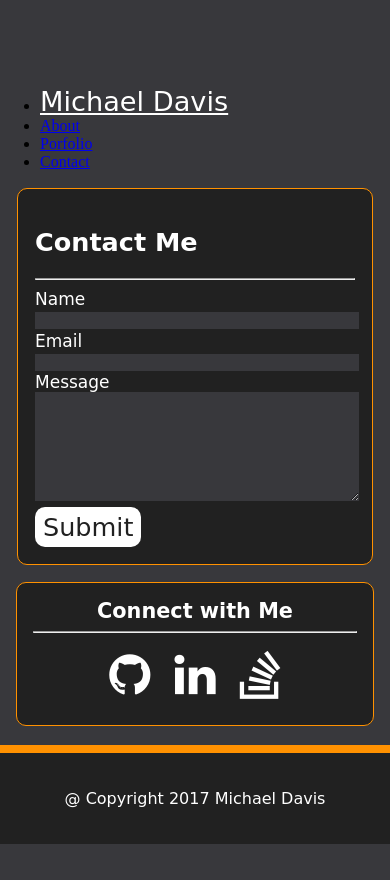
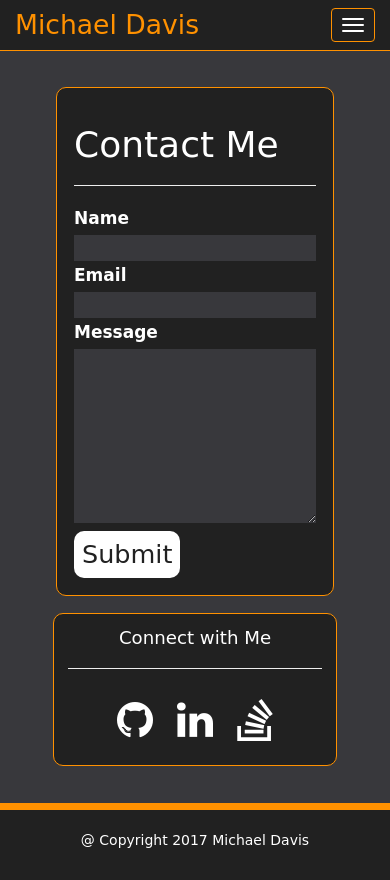
Before and after one commit to mhdavis/Basic-Portfolio-Bootstrap, a plain HTML site: page contact.html in a window 390 px wide. Before the commit the page ends 844 px from the top, so only its background shows below. Drawn offline with nearby package versions, Linux system fonts and the light colour scheme; a web font is replaced by a local one.

Commit message:
Readjusted contact.html to be responsive with bootstrap

```diff
--- a/contact.html
+++ b/contact.html
@@ -3,26 +3,53 @@
   <head>
     <meta charset="utf-8">
     <meta name="viewport" content="width=device-width, intial-scale=1.0">
-    <title>Michael Davis Contact</title>
+    <title>Michael Davis Portfolio</title>
 
     <!-- CSS -->
+    <!-- Bootstrap CSS -->
+    <link rel="stylesheet" type="text/css" href="https://maxcdn.bootstrapcdn.com/bootstrap/3.3.7/css/bootstrap.min.css">
     <link rel="stylesheet" type="text/css" href="assets/css/font-awesome/css/font-awesome.min.css">
     <link href="https://fonts.googleapis.com/css?family=Knewave|Roboto" rel="stylesheet">
     <link rel="stylesheet" type="text/css" href="assets/css/style.css"/>
+    <!-- jQuery -->
+    <script
+    src="https://code.jquery.com/jquery-3.2.1.min.js"
+    integrity="sha256-hwg4gsxgFZhOsEEamdOYGBf13FyQuiTwlAQgxVSNgt4="
+    crossorigin="anonymous"></script>
+    <!-- Boostrap JS -->
+    <script src="https://maxcdn.bootstrapcdn.com/bootstrap/3.3.7/js/bootstrap.min.js"></script>
   </head>
 
   <body>
-    <nav>
-      <ul class="topnav">
-        <li><a id="nav-logo" class="nav-style" href="#">Michael Davis</a></li>
-        <li><a class="nav-item nav-style" href="#">About</a></li>
-        <li><a class="nav-item nav-style" href="#">Porfolio</a></li>
-        <li><a class="nav-item nav-style" href="#">Contact</a></li>
-      </ul>
-    </nav>
 
-      <div id="container" class="clearfix">
-        <section id="main-section">
+      <nav id="custom-navbar-style" class="navbar navbar-fixed-top">
+        <div class="container">
+          <div class="navbar-header">
+            <button id="collapse-button-style" type="button" class="navbar-toggle collapsed"
+            data-toggle="collapse" data-target="#navbar"
+            aria-expanded="false" aria-controls="navbar">
+              <span class="sr-only">Toggle navigation</span>
+              <span class="custom-icon-style icon-bar"></span>
+              <span class="custom-icon-style icon-bar"></span>
+              <span class="custom-icon-style icon-bar"></span>
+            </button>
+            <a id="nav-logo" class="navbar-brand" href="#">Michael Davis</a>
+          </div> <!-- End navbar-header -->
+          <div id="navbar" class="collapse navbar-collapse">
+            <ul class="nav navbar-nav navbar-right">
+              <li><a class="nav-item custom-nav-style" href="#">About</a></li>
+              <li><a class="nav-item custom-nav-style" href="#">Porfolio</a></li>
+              <li><a class="nav-item custom-nav-style" href="#">Contact</a></li>
+            </ul>
+          </div> <!-- End collapse -->
+        </div> <!-- End container -->
+      </nav>
+
+
+  <div id="custom-container">
+    <div class="container-fluid">
+      <div class="row">
+        <div id="main-section" class="col-lg-7 col-md-7 col-sm-7">
           <h1 id="contact-me">Contact Me</h1>
           <hr>
           <!-- Contact form -->
@@ -40,22 +67,24 @@
           		<textarea id="message" class="input" name="message" rows="7" cols="30"></textarea><br />
           	</div>
           	<input id="submit-btn" type="submit" value="Submit" />
-          </form>
+          </div>
           <!-- Contact form -->
 
         </section>
 
-        <aside id="social-media-container">
+        <div id="social-media-container" class="col-lg-4 col-md-4 col-sm-4">
           <h2 id="social-media-title">Connect with Me</h2>
           <hr>
           <a class="social-anchor" href="https://github.com/mhdavis" target="_blank"><i class="fa fa-github social-btn"></i></a>
           <a class="social-anchor" href="https://www.linkedin.com/in/michael-davis-1b31b7124/" target="_blank"><i class="fa fa-linkedin social-btn"></i></a>
           <a class="social-anchor" href="https://stackoverflow.com/users/7643412/mhdavis" target="_blank"><i class="fa fa-stack-overflow social-btn"></i></a>
-        </aside>
-      </div> <!-- end container -->
+        </div> <!-- end social-media-container -->
+    </div> <!-- end row -->
+  </div> <!-- end container-fluid -->
+</div> <!-- end custom-container -->
 
-      <footer class="clearfix">
-        <p id="copyright">@ Copyright 2017 Michael Davis</p>
-      </footer>
-  </body>
+<footer>
+  <p id="copyright">@ Copyright 2017 Michael Davis</p>
+</footer>
+</body>
 </html>
```
